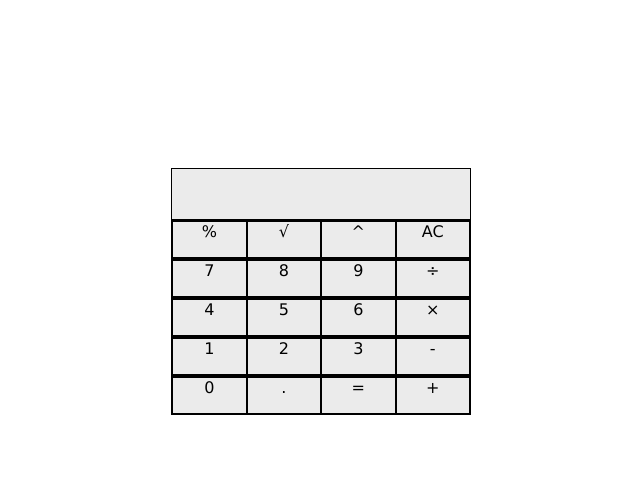
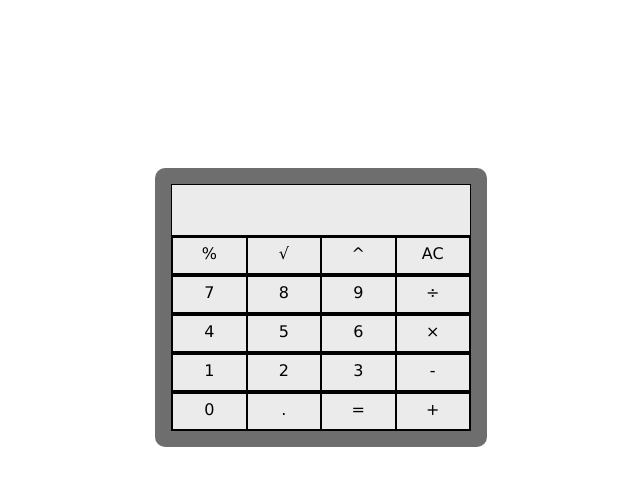
Before and after one commit to vimarteleto/calculator, a plain HTML site: page index.html in a window 1280 px wide. Both pictures are taken after a click on the element "AC". Shown: the whole page, without its empty margins (319-959 px from the left). Drawn offline with Linux system fonts and the light colour scheme.

Commit message:
Estilo e inicio das funcionalidades

```diff
--- a/index.html
+++ b/index.html
@@ -9,40 +9,37 @@
 </head>
 <body>
     <div id="calc">
-        <div id="tela">
-            <div id="tela-secundaria"> </div>
-            <div id="tela-principal"></div>
-        </div>
-        <div id="teclado">
+        <div id="screen"></div>
+        <div id="keyboard">
             <div id="row5" class="rows">
-                <div class="botoes-operacao" id="porcentagem">%</div>
-                <div class="botoes-operacao" id="root">√</div>
-                <div class="botoes-operacao" id="pow">^</div>
-                <div class="botoes" id="ac">AC</div>
+                <div class="button-operation" id="percentage">%</div>
+                <div class="button-operation" id="root">√</div>
+                <div class="button-operation" id="pow">^</div>
+                <div class="button" id="ac">AC</div>
             </div>
             <div id="row4" class="rows">
-                <div class="botoes-numero" id="7">7</div>
-                <div class="botoes-numero" id="8">8</div>
-                <div class="botoes-numero" id="9">9</div>
-                <div class="botoes-operacao" id="divide">÷</div>
+                <div class="button-number" id="7">7</div>
+                <div class="button-number" id="8">8</div>
+                <div class="button-number" id="9">9</div>
+                <div class="button-operation" id="divide">÷</div>
             </div>
             <div id="row3" class="rows">
-                <div class="botoes-numero" id="4">4</div>
-                <div class="botoes-numero" id="5">5</div>
-                <div class="botoes-numero" id="6">6</div>
-                <div class="botoes-operacao" id="multiply">×</div>
+                <div class="button-number" id="4">4</div>
+                <div class="button-number" id="5">5</div>
+                <div class="button-number" id="6">6</div>
+                <div class="button-operation" id="multiply">×</div>
             </div>
             <div id="row2" class="rows">
-                <div class="botoes-numero" id="1">1</div>
-                <div class="botoes-numero" id="2">2</div>
-                <div class="botoes-numero" id="3">3</div>
-                <div class="botoes-operacao" id="subtract">-</div>
+                <div class="button-number" id="1">1</div>
+                <div class="button-number" id="2">2</div>
+                <div class="button-number" id="3">3</div>
+                <div class="button-operation" id="subtract">-</div>
             </div>
             <div id="row1" class="rows">
-                <div class="botoes-numero" id="0">0</div>
-                <div class="botoes-numero" id="ponto">.</div>
-                <div class="botoes" id="igual">=</div>
-                <div class="botoes-operacao" id="add">+</div>
+                <div class="button-number" id="0">0</div>
+                <div class="button-number" id="dot">.</div>
+                <div class="button" id="equal">=</div>
+                <div class="button-operation" id="add">+</div>
             </div>
         </div>
     </div>
--- a/script.js
+++ b/script.js
@@ -1,8 +1,6 @@
-// variaveis
-let x // primeiro fator
-let y // segundo fator
-let f // operacao
-
+let f
+let x
+let y
 // operações
 function operate(f, x, y) {
     return f(x, y)
@@ -29,60 +27,47 @@ function pow(x, y) {
 }
 
 function root(x, y) {
-    return x ** (1/y)
+    return x ** (1 / y)
 }
 
-function porcentagem(x, y) {
+function percentage(x, y) {
     return x * 0.01 * y
-
 }
 
-// eventos
-let result // resultado
-const telaPrincipal = document.getElementById('tela-principal')
-const telaSecundaria = document.getElementById('tela-secundaria')
-const numeros = document.querySelectorAll('.botoes-numero')
-numeros.forEach(numero => {
-    numero.addEventListener('click', () => {
-        // se existe um resultado prévio, receber novo valor para tela e desconsiderar o resultado
-        if(result) {
-            telaPrincipal.textContent = numero.textContent
-            result = ''
-        }
-        // se nao existe resultado, concatenar os botoes clicados
-        else {
-            telaPrincipal.textContent += numero.textContent
+// elementos
+const screen = document.getElementById('screen')
+
+const numbers = document.querySelectorAll('.button-number')
+numbers.forEach(number => {
+    number.addEventListener('click', () => {
+        if(screen.textContent.length < 12) {
+            screen.textContent += number.textContent
         }
     })
 })
 
-const operacoes = document.querySelectorAll('.botoes-operacao')
-operacoes.forEach(operacao => {
-    operacao.addEventListener('click', () => {
-        x = Number(telaPrincipal.textContent)
-        telaSecundaria.textContent = `${telaPrincipal.textContent} ${operacao.textContent}`
-        telaPrincipal.textContent = ''
-        // capturar o id do botao-operacao como function, e nao como string
-        f = window[operacao.getAttribute('id')]
+const operations = document.querySelectorAll('.button-operation')
+operations.forEach(operation => {
+    operation.addEventListener('click', () => {
+        if(!f) {
+
+            f = window[operation.getAttribute('id')]
+
+        } else {
+
+        }
     })
 })
 
-const igual = document.getElementById('igual')
-igual.addEventListener('click', () => {
-    y = Number(telaPrincipal.textContent)
-    if(f) {
-        result = operate(f, x, y)
-        telaPrincipal.textContent = result
-    }
-    telaSecundaria.textContent += ' ' + y
-})
+ac.addEventListener('click', Allclear)
+function Allclear() {
+    screen.textContent = undefined
+    f = undefined
+    x = undefined
+    y = undefined
+}
 
-const ac = document.getElementById('ac')
-ac.addEventListener('click', () => {
-    x, y, f, result = ''
-    telaPrincipal.textContent = ''
-    telaSecundaria.textContent = ''
-})
-
-// AJUSTAR TELA SECUNDARIA PARA RAIZ
-// AJUSTAR APERTAR VARIAS VEZES A TECLA IGUAL =
+function clearFunction() {
+    screen.textContent = undefined
+    f = undefined
+}
--- a/style.css
+++ b/style.css
@@ -10,14 +10,20 @@ body {
     flex-direction: column;
     width: 300px;
     background-color:rgba(221, 221, 221, 0.575);
-    margin-top: 10em;
+    margin-top: 10rem;
+    border: 1rem solid rgba(19, 18, 18, 0.575);
+    border-radius: 10px;
+    line-height: 2rem;
 
 }
 
-#tela {
+#screen {
     border: 1px solid black;
     height: 50px;
     text-align: end;
+    line-height: 3rem;
+    font-size: 2rem;
+    font-weight: 600;
 }
 
 .rows {
@@ -26,16 +32,11 @@ body {
     flex-direction: row;
 }
 
-.botoes,
-.botoes-numero,
-.botoes-operacao {
+.button,
+.button-number,
+.button-operation {
     border: 1px solid black;
     width: 75px;
     height: 35px;
     text-align: center;
 }
-
-#tela-secundaria {
-    font-size: smaller;
-    color: rgb(85, 85, 85)
-}
```
